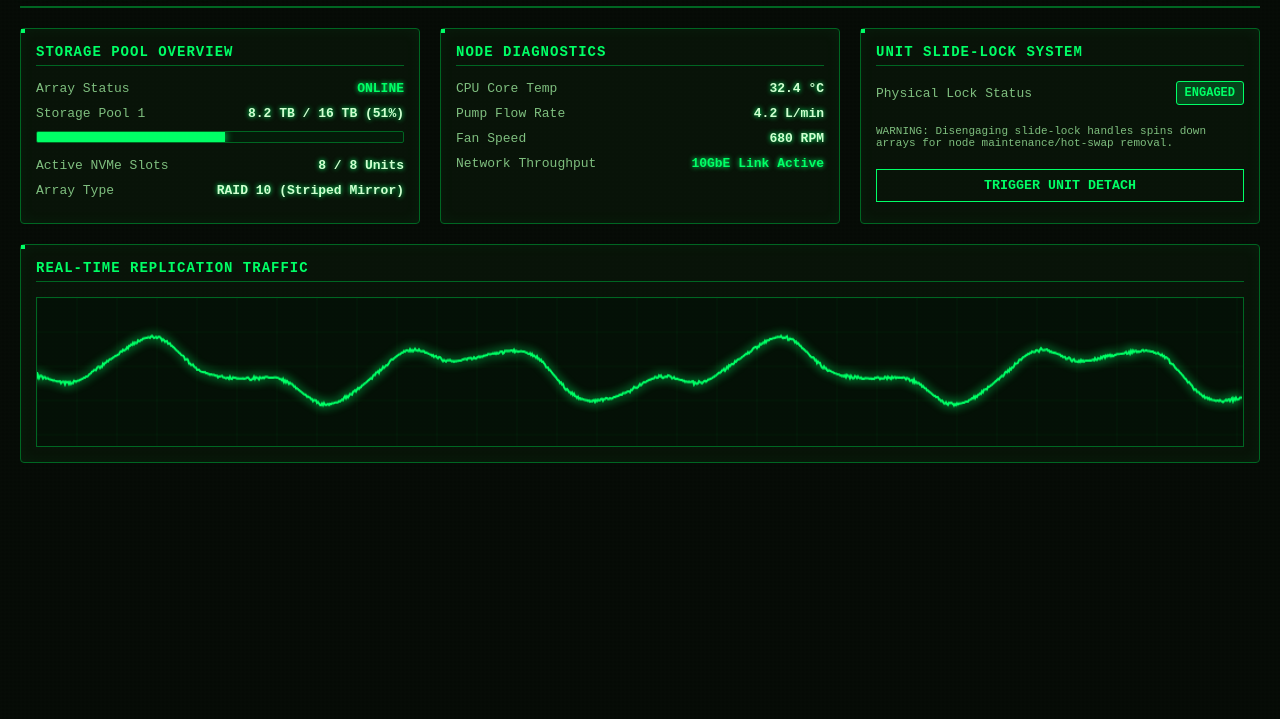
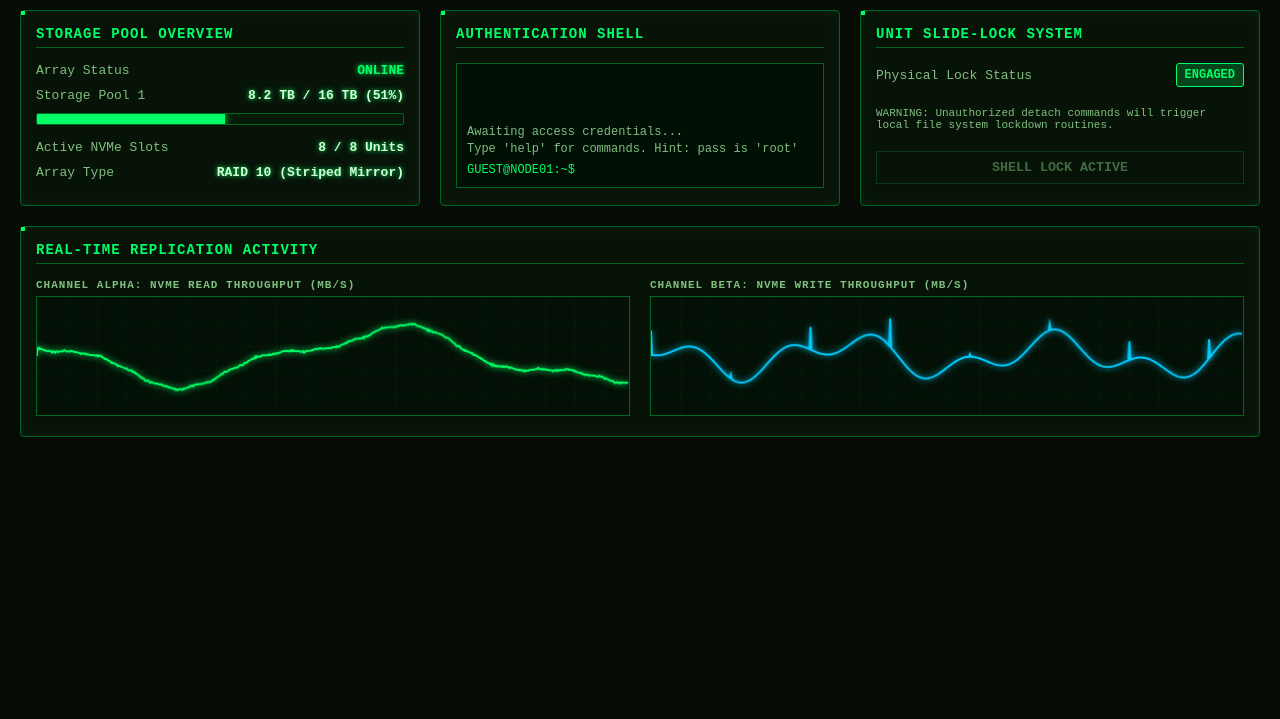
Before and after one commit to AwakenFury/Cyber-Data-Core, a plain HTML site: page index.html in a window 1280 px wide. Shown: the part 81-800 px from the top of the page. Drawn offline with Linux system fonts and the light colour scheme.

Commit message:
Update index.html

```diff
--- a/index.html
+++ b/index.html
@@ -1,9 +1,9 @@
-Put your HTML text here<!DOCTYPE html>
+<!DOCTYPE html>
 <html lang="en">
 <head>
     <meta charset="UTF-8">
     <meta name="viewport" content="width=device-width, initial-scale=1.0">
-    <title>CYBER DATA CORE - Storage Dashboard</title>
+    <title>CYBER DATA CORE - Storage Dashboard V2</title>
     <style>
         :root {
             --bg-color: #050a05;
@@ -14,6 +14,7 @@ Put your HTML text here<!DOCTYPE html>
             --text-dim: #7fbf7f;
             --border-color: #006622;
             --alert-color: #ff3333;
+            --alert-glow: rgba(255, 51, 51, 0.4);
         }
 
         * {
@@ -98,7 +99,6 @@ Put your HTML text here<!DOCTYPE html>
             text-shadow: 0 0 5px var(--primary-glow);
         }
 
-        /* Progress Bar Styling */
         .progress-container {
             background: rgba(0, 34, 11, 0.5);
             border: 1px solid var(--border-color);
@@ -117,7 +117,6 @@ Put your HTML text here<!DOCTYPE html>
             box-shadow: 0 0 8px var(--primary-glow);
         }
 
-        /* Slide-Lock Controls */
         .lock-status {
             display: inline-block;
             padding: 4px 8px;
@@ -142,27 +141,89 @@ Put your HTML text here<!DOCTYPE html>
 
         .btn {
             background: transparent;
-            border: 1px solid var(--primary-glow);
-            color: var(--primary-glow);
+            border: 1px solid var(--border-color);
+            color: var(--text-dim);
             padding: 8px 15px;
-            cursor: pointer;
+            cursor: not-allowed;
             font-weight: bold;
             text-transform: uppercase;
             transition: all 0.2s;
             margin-top: 10px;
             width: 100%;
+            opacity: 0.5;
         }
 
-        .btn:hover {
+        .btn.active {
+            border: 1px solid var(--primary-glow);
+            color: var(--primary-glow);
+            cursor: pointer;
+            opacity: 1;
+        }
+
+        .btn.active:hover {
             background: var(--primary-glow);
             color: var(--bg-color);
             box-shadow: 0 0 15px var(--primary-glow);
         }
 
-        /* Network Visualizer Canvas */
-        #networkCanvas {
+        /* Mock Terminal Shell Styling */
+        .terminal-shell {
+            background: rgba(0, 15, 5, 0.9);
+            border: 1px solid var(--border-color);
+            padding: 10px;
+            font-size: 12px;
+            height: 125px;
+            display: flex;
+            flex-direction: column;
+            justify-content: flex-end;
+        }
+
+        .terminal-log {
+            overflow-y: hidden;
+            color: var(--text-dim);
+            margin-bottom: 5px;
+            white-space: pre-line;
+            line-height: 1.4;
+        }
+
+        .terminal-input-line {
+            display: flex;
+            align-items: center;
+        }
+
+        .terminal-prompt {
+            color: var(--primary-glow);
+            margin-right: 5px;
+        }
+
+        .terminal-input {
+            background: transparent;
+            border: none;
+            color: var(--primary-glow);
+            font-family: inherit;
+            font-size: inherit;
+            outline: none;
+            flex-grow: 1;
+        }
+
+        /* Multi Graph Layout */
+        .graph-container {
+            display: grid;
+            grid-template-columns: repeat(auto-fit, minmax(45%, 1fr));
+            gap: 20px;
+        }
+
+        .graph-panel h3 {
+            font-size: 11px;
+            color: var(--text-dim);
+            text-transform: uppercase;
+            margin-bottom: 5px;
+            letter-spacing: 1px;
+        }
+
+        canvas {
             width: 100%;
-            height: 150px;
+            height: 120px;
             background: rgba(0, 15, 5, 0.5);
             border: 1px solid var(--border-color);
         }
@@ -203,24 +264,16 @@ Put your HTML text here<!DOCTYPE html>
             </div>
         </div>
 
-        <!-- Hardware & Liquid Cooling Node -->
+        <!-- Mock Security Shell Access -->
         <div class="panel">
-            <h2>Node Diagnostics</h2>
-            <div class="metric-group">
-                <span class="metric-label">CPU Core Temp</span>
-                <span class="metric-value" id="cpuTemp">32.5 °C</span>
-            </div>
-            <div class="metric-group">
-                <span class="metric-label">Pump Flow Rate</span>
-                <span class="metric-value">4.2 L/min</span>
-            </div>
-            <div class="metric-group">
-                <span class="metric-label">Fan Speed</span>
-                <span class="metric-value">680 RPM</span>
-            </div>
-            <div class="metric-group">
-                <span class="metric-label">Network Throughput</span>
-                <span class="metric-value" style="color: var(--primary-glow);">10GbE Link Active</span>
+            <h2>Authentication Shell</h2>
+            <div class="terminal-shell">
+                <div class="terminal-log" id="termLog">Awaiting access credentials...
+                    Type 'help' for commands. Hint: pass is 'root'</div>
+                <div class="terminal-input-line">
+                    <span class="terminal-prompt">GUEST@NODE01:~$</span>
+                    <input type="text" class="terminal-input" id="termInput" autocomplete="off" autofocus />
+                </div>
             </div>
         </div>
 
@@ -232,24 +285,35 @@ Put your HTML text here<!DOCTYPE html>
                 <span id="lockStatus" class="lock-status status-locked">Engaged</span>
             </div>
             <p style="font-size: 11px; color: var(--text-dim); margin-bottom: 10px;">
-                WARNING: Disengaging slide-lock handles spins down arrays for node maintenance/hot-swap removal.
+                WARNING: Unauthorized detach commands will trigger local file system lockdown routines.
             </p>
-            <button class="btn" id="lockBtn" onclick="toggleLock()">Trigger Unit Detach</button>
+            <button class="btn" id="lockBtn" onclick="toggleLock()" disabled>Shell Lock Active</button>
         </div>
     </div>
 
-    <!-- Network Traffic Panel -->
+    <!-- Multi-Channel Replication Traffic -->
     <div class="panel">
-        <h2>Real-Time Replication Traffic</h2>
-        <canvas id="networkCanvas"></canvas>
+        <h2>Real-Time Replication Activity</h2>
+        <div class="graph-container">
+            <div class="graph-panel">
+                <h3>Channel Alpha: NVMe Read Throughput (MB/s)</h3>
+                <canvas id="readCanvas"></canvas>
+            </div>
+            <div class="graph-panel">
+                <h3>Channel Beta: NVMe Write Throughput (MB/s)</h3>
+                <canvas id="writeCanvas"></canvas>
+            </div>
+        </div>
     </div>
 
     <script>
-        // Set dynamic simulated values
+        // System Metrics & State Variables
         const storageTarget = 8.2;
         const totalStorage = 16.0;
+        let isLocked = true;
+        let isAuthenticated = false;
 
-        // Initialize Progress Bars
+        // Initialize Progress Bars Animation
         setTimeout(() => {
             const percentage = (storageTarget / totalStorage) * 100;
             document.getElementById('storagePool1').style.width = percentage + '%';
@@ -259,88 +323,154 @@ Put your HTML text here<!DOCTYPE html>
         // Dynamic System Clock
         function updateClock() {
             const now = new Date();
-            const timeString = now.toTimeString().split(' ')[0];
-            document.getElementById('timestamp').innerText = `SYS_TIME: ${timeString}`;
+            const timeString = now.toTimeString().split(' ');
+            document.getElementById('timestamp').innerText = `SYS_TIME: ${timeString[0]}`;
         }
         setInterval(updateClock, 1000);
         updateClock();
 
-        // Fluctuating Hardware Temps Simulation
-        setInterval(() => {
-            const baseTemp = 32.5;
-            const variance = (Math.random() * 1.4 - 0.7).toFixed(1);
-            const currentTemp = (parseFloat(baseTemp) + parseFloat(variance)).toFixed(1);
-            document.getElementById('cpuTemp').innerText = `${currentTemp} °C`;
-        }, 3000);
+        // Terminal Interaction Logic
+        const termInput = document.getElementById('termInput');
+        const termLog = document.getElementById('termLog');
+        const lockBtn = document.getElementById('lockBtn');
+
+        termInput.addEventListener('keydown', function(e) {
+            if (e.key === 'Enter') {
+                const cmd = termInput.value.trim().toLowerCase();
+                termInput.value = '';
+                processCommand(cmd);
+            }
+        });
+
+        function logToTerminal(text) {
+            termLog.innerText += "\n" + text;
+            termLog.scrollTop = termLog.scrollHeight;
+        }
+
+        function processCommand(cmd) {
+            if (!cmd) return;
+            logToTerminal(`> ${cmd}`);
+
+            if (cmd === 'help') {
+                logToTerminal("Available: 'login [password]', 'clear', 'status'");
+            } else if (cmd === 'clear') {
+                termLog.innerText = "Shell buffer cleared.";
+            } else if (cmd === 'status') {
+                logToTerminal(`Auth: ${isAuthenticated ? 'ROOT' : 'UNAUTHORIZED'} | Hardware: ${isLocked ? 'LOCKED' : 'UNLOCKED'}`);
+            } else if (cmd.startsWith('login ')) {
+                const pass = cmd.substring(6).trim();
+                if (pass === 'root') {
+                    isAuthenticated = true;
+                    logToTerminal("ACCESS GRANTED. Root authorization verified.");
+                    logToTerminal("Hardware slide-lock panels now armed.");
+                    document.querySelector('.terminal-prompt').innerText = "ROOT@NODE01:#";
+                    lockBtn.removeAttribute('disabled');
+                    lockBtn.className = "btn active";
+                    lockBtn.innerText = "Trigger Unit Detach";
+                } else {
+                    logToTerminal("ERROR: Invalid access key credential validation failure.");
+                }
+            } else {
+                logToTerminal(`Command '${cmd}' not recognized.`);
+            }
+        }
 
         // Toggle Slide-Lock System state
-        let isLocked = true;
         function toggleLock() {
+            if (!isAuthenticated) return;
             const statusLabel = document.getElementById('lockStatus');
-            const button = document.getElementById('lockBtn');
 
             if (isLocked) {
                 statusLabel.innerText = "Disengaged";
                 statusLabel.className = "lock-status status-unlocked";
-                button.innerText = "Lock Mechanism";
+                lockBtn.innerText = "Lock Mechanism";
+                logToTerminal("[ALERT] Physical structural slide-lock rail disengaged.");
                 isLocked = false;
             } else {
                 statusLabel.innerText = "Engaged";
                 statusLabel.className = "lock-status status-locked";
-                button.innerText = "Trigger Unit Detach";
+                lockBtn.innerText = "Trigger Unit Detach";
+                logToTerminal("[INFO] Structural lock array fully secured.");
                 isLocked = true;
             }
         }
 
-        // Live Simulated Audio/Visual Oscilloscope Line Chart (Canvas-based)
-        const canvas = document.getElementById('networkCanvas');
-        const ctx = canvas.getContext('2d');
+        // Canvas Data Wave Setup (Dual Chart System)
+        const readCanvas = document.getElementById('readCanvas');
+        const writeCanvas = document.getElementById('writeCanvas');
+        const readCtx = readCanvas.getContext('2d');
+        const writeCtx = writeCanvas.getContext('2d');
 
-        // Match canvas layout width natively
-        function resizeCanvas() {
-            canvas.width = canvas.parentElement.clientWidth - 32;
-            canvas.height = 130;
+        function resizeCanvases() {
+            const width = readCanvas.parentElement.clientWidth;
+            readCanvas.width = width;
+            writeCanvas.width = width;
+            readCanvas.height = 120;
+            writeCanvas.height = 120;
         }
-        window.addEventListener('resize', resizeCanvas);
-        resizeCanvas();
+        window.addEventListener('resize', resizeCanvases);
+        resizeCanvases();
 
-        let offset = 0;
-        function drawNetworkGraph() {
-            ctx.clearRect(0, 0, canvas.width, canvas.height);
+        let readOffset = 0;
+        let writeOffset = 50;
 
-            // Draw background grid lines
-            ctx.strokeStyle = 'rgba(0, 102, 34, 0.15)';
+        function drawGrid(ctx, w, h) {
+            ctx.strokeStyle = 'rgba(0, 102, 34, 0.12)';
             ctx.lineWidth = 1;
-            for(let i = 0; i < canvas.width; i += 40) {
-                ctx.beginPath(); ctx.moveTo(i, 0); ctx.lineTo(i, canvas.height); ctx.stroke();
+            for(let i = 0; i < w; i += 30) {
+                ctx.beginPath(); ctx.moveTo(i, 0); ctx.lineTo(i, h); ctx.stroke();
             }
-            for(let j = 0; j < canvas.height; j += 30) {
-                ctx.beginPath(); ctx.moveTo(0, j); ctx.lineTo(canvas.width, j); ctx.stroke();
+            for(let j = 0; j < h; j += 25) {
+                ctx.beginPath(); ctx.moveTo(0, j); ctx.lineTo(w, j); ctx.stroke();
             }
+        }
 
-            // Draw fluctuating data baseline wave
-            ctx.beginPath();
-            ctx.strokeStyle = '#00ff66';
-            ctx.lineWidth = 2;
-            ctx.shadowBlur = 8;
-            ctx.shadowColor = '#00ff66';
+        function renderGraphs() {
+            // Channel Alpha - Read Waves
+            readCtx.clearRect(0, 0, readCanvas.width, readCanvas.height);
+            drawGrid(readCtx, readCanvas.width, readCanvas.height);
+            readCtx.beginPath();
+            readCtx.strokeStyle = '#00ff66';
+            readCtx.lineWidth = 2;
+            readCtx.shadowBlur = 6;
+            readCtx.shadowColor = '#00ff66';
+            readCtx.moveTo(0, readCanvas.height / 2);
 
-            ctx.moveTo(0, canvas.height / 2);
-            for (let x = 0; x < canvas.width; x++) {
-                // Generates cybernetic jagged data waves
-                const wave1 = Math.sin(x * 0.02 + offset) * 20;
-                const wave2 = Math.cos(x * 0.05 - offset) * 10;
-                const noise = Math.sin(x * 0.1 + offset * 2) * (Math.random() * 3);
-                const y = (canvas.height / 2) + wave1 + wave2 + noise;
-                ctx.lineTo(x, y);
+            for (let x = 0; x < readCanvas.width; x++) {
+                const w1 = Math.sin(x * 0.015 + readOffset) * 25;
+                const w2 = Math.cos(x * 0.04 - readOffset) * 8;
+                const jitter = Math.sin(x * 0.2 + readOffset * 3) * (Math.random() * 2);
+                const y = (readCanvas.height / 2) + w1 + w2 + jitter;
+                readCtx.lineTo(x, y);
             }
-            ctx.stroke();
-            ctx.shadowBlur = 0; // reset shadow glow
+            readCtx.stroke();
+            readCtx.shadowBlur = 0;
 
-            offset += 0.05;
-            requestAnimationFrame(drawNetworkGraph);
+            // Channel Beta - Write Waves (More jagged, ice blue)
+            writeCtx.clearRect(0, 0, writeCanvas.width, writeCanvas.height);
+            drawGrid(writeCtx, writeCanvas.width, writeCanvas.height);
+            writeCtx.beginPath();
+            writeCtx.strokeStyle = '#00ccff';
+            writeCtx.lineWidth = 2;
+            writeCtx.shadowBlur = 6;
+            writeCtx.shadowColor = '#00ccff';
+            writeCtx.moveTo(0, writeCanvas.height / 2);
+
+            for (let x = 0; x < writeCanvas.width; x++) {
+                const w1 = Math.sin(x * 0.03 + writeOffset) * 15;
+                const w2 = Math.sin(x * 0.07 + writeOffset * 1.5) * 12;
+                const spike = (x % 80 === 0) ? (Math.random() * -30) : 0;
+                const y = (writeCanvas.height / 2) + w1 + w2 + spike;
+                writeCtx.lineTo(x, y);
+            }
+            writeCtx.stroke();
+            writeCtx.shadowBlur = 0;
+
+            readOffset += 0.04;
+            writeOffset += 0.06;
+            requestAnimationFrame(renderGraphs);
         }
-        drawNetworkGraph();
+        renderGraphs();
     </script>
 </body>
 </html>
```
